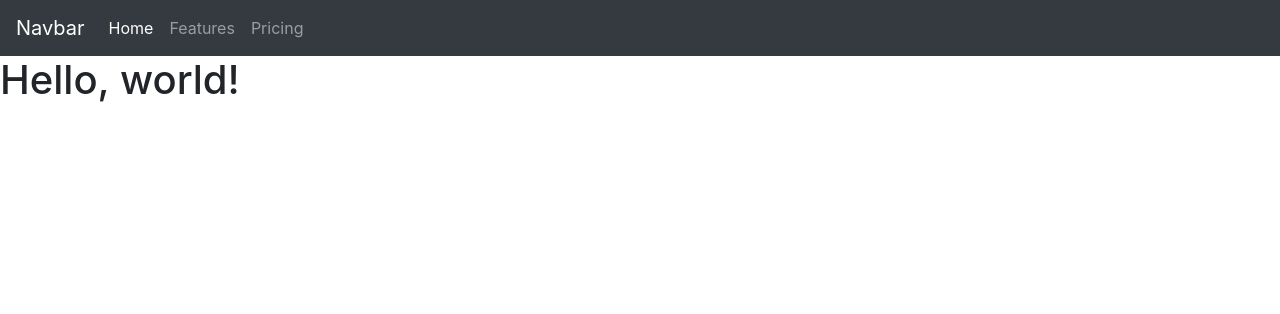
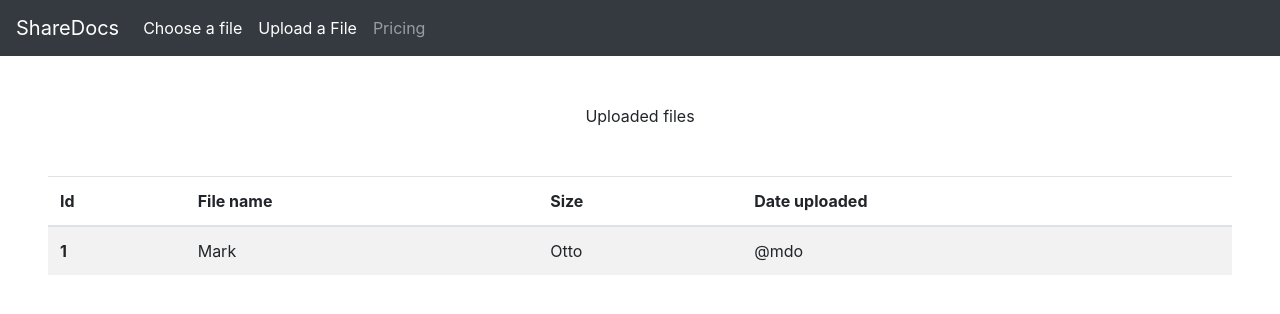
Before and after one commit to SaberHardy/shareDocsOnline, a Django app: page / in a window 1280 px wide. Shown: the top 314 px of the page. Run offline with Django 4.2, Linux system fonts and the light colour scheme; some libraries are stand-ins or nearby versions.

Commit message:
settings to upload file

```diff
--- a/docsApp/urls.py
+++ b/docsApp/urls.py
@@ -2,5 +2,6 @@ from django.urls import path
 from . import views
 
 urlpatterns = [
-    path("", views.home, name="home")
+    path("", views.choose_file, name="choose_file"),
+    path("upload_file/", views.upload_file, name="upload_file")
 ]
--- a/docsApp/views.py
+++ b/docsApp/views.py
@@ -1,5 +1,9 @@
 from django.shortcuts import render
 
 
-def home(request):
+def choose_file(request):
     return render(request, 'docsApp/home.html')
+
+
+def upload_file(request):
+    return render(request, 'docsApp/upload_file.html')
--- a/shareDocs/urls.py
+++ b/shareDocs/urls.py
@@ -1,7 +1,10 @@
+from django.conf.urls.static import static
 from django.contrib import admin
 from django.urls import path, include
+
+from shareDocs import settings
 
 urlpatterns = [
     path("admin/", admin.site.urls),
     path("", include("docsApp.urls")),
-]
+] + static(settings.MEDIA_URL, document_root=settings.MEDIA_ROOT)
--- /dev/null
+++ b/templates/docsApp/base.html
@@ -0,0 +1,53 @@
+{% load static %}
+
+<!doctype html>
+<html lang="en">
+<head>
+    <meta charset="utf-8">
+    <meta name="viewport" content="width=device-width, initial-scale=1, shrink-to-fit=no">
+    <script src="https://code.jquery.com/jquery-3.5.1.min.js"
+            integrity="sha256-9/aliU8dGd2tb6OSsuzixeV4y/faTqgFtohetphbbj0=" crossorigin="anonymous"></script>
+    <!-- Bootstrap CSS -->
+    <link rel="stylesheet" href="https://stackpath.bootstrapcdn.com/bootstrap/4.4.1/css/bootstrap.min.css"
+          integrity="sha384-Vkoo8x4CGsO3+Hhxv8T/Q5PaXtkKtu6ug5TOeNV6gBiFeWPGFN9MuhOf23Q9Ifjh" crossorigin="anonymous">
+    <link rel="icon" type="image/x-icon" href="#" sizes="96x96">
+    <link rel="stylesheet" href="https://cdn.jsdelivr.net/npm/bootstrap-icons@1.8.3/font/bootstrap-icons.css">
+    <title>{% block title %}{% endblock %}</title>
+</head>
+<body>
+
+<nav class="navbar navbar-expand-lg navbar-dark bg-dark">
+    <a class="navbar-brand" href="{% url 'choose_file' %}">ShareDocs</a>
+    <button class="navbar-toggler" type="button" data-toggle="collapse" data-target="#navbarNavDropdown"
+            aria-controls="navbarNavDropdown" aria-expanded="false" aria-label="Toggle navigation">
+        <span class="navbar-toggler-icon"></span>
+    </button>
+    <div class="collapse navbar-collapse" id="navbarNavDropdown">
+        <ul class="navbar-nav">
+            <li class="nav-item active">
+                <a class="nav-link" href="{% url 'choose_file' %}">Choose a file</a>
+            </li>
+            <li class="nav-item active">
+                <a class="nav-link" href="{% url 'upload_file' %}">Upload a File</a>
+            </li>
+            <li class="nav-item">
+                <a class="nav-link" href="#">Pricing</a>
+            </li>
+        </ul>
+    </div>
+</nav>
+
+{% block content %}
+{% endblock %}
+
+<script src="https://cdn.jsdelivr.net/npm/bootstrap@5.1.3/dist/js/bootstrap.bundle.min.js"
+        integrity="sha384-ka7Sk0Gln4gmtz2MlQnikT1wXgYsOg+OMhuP+IlRH9sENBO0LRn5q+8nbTov4+1p"
+        crossorigin="anonymous"></script>
+<script src="https://cdn.jsdelivr.net/npm/@popperjs/core@2.10.2/dist/umd/popper.min.js"
+        integrity="sha384-7+zCNj/IqJ95wo16oMtfsKbZ9ccEh31eOz1HGyDuCQ6wgnyJNSYdrPa03rtR1zdB"
+        crossorigin="anonymous"></script>
+<script src="https://cdn.jsdelivr.net/npm/bootstrap@5.1.3/dist/js/bootstrap.min.js"
+        integrity="sha384-QJHtvGhmr9XOIpI6YVutG+2QOK9T+ZnN4kzFN1RtK3zEFEIsxhlmWl5/YESvpZ13"
+        crossorigin="anonymous"></script>
+</body>
+</html>
--- a/templates/docsApp/home.html
+++ b/templates/docsApp/home.html
@@ -1,51 +1,25 @@
-{% load static %}
-<!doctype html>
-<html lang="en">
-<head>
-    <meta charset="utf-8">
-    <meta name="viewport" content="width=device-width, initial-scale=1, shrink-to-fit=no">
-    <script src="https://code.jquery.com/jquery-3.5.1.min.js"
-            integrity="sha256-9/aliU8dGd2tb6OSsuzixeV4y/faTqgFtohetphbbj0=" crossorigin="anonymous"></script>
-    <!-- Bootstrap CSS -->
-    <link rel="stylesheet" href="https://stackpath.bootstrapcdn.com/bootstrap/4.4.1/css/bootstrap.min.css"
-          integrity="sha384-Vkoo8x4CGsO3+Hhxv8T/Q5PaXtkKtu6ug5TOeNV6gBiFeWPGFN9MuhOf23Q9Ifjh" crossorigin="anonymous">
-    <link rel="icon" type="image/x-icon" href="#" sizes="96x96">
-    <link rel="stylesheet" href="https://cdn.jsdelivr.net/npm/bootstrap-icons@1.8.3/font/bootstrap-icons.css">
-    <title>{% block title %}{% endblock %}</title>
-</head>
-<body>
+{% extends 'docsApp/base.html' %}
 
-<nav class="navbar navbar-expand-lg navbar-dark bg-dark">
-    <a class="navbar-brand" href="#">Navbar</a>
-    <button class="navbar-toggler" type="button" data-toggle="collapse" data-target="#navbarNavDropdown"
-            aria-controls="navbarNavDropdown" aria-expanded="false" aria-label="Toggle navigation">
-        <span class="navbar-toggler-icon"></span>
-    </button>
-    <div class="collapse navbar-collapse" id="navbarNavDropdown">
-        <ul class="navbar-nav">
-            <li class="nav-item active">
-                <a class="nav-link" href="#">Home</a>
-            </li>
-            <li class="nav-item">
-                <a class="nav-link" href="#">Features</a>
-            </li>
-            <li class="nav-item">
-                <a class="nav-link" href="#">Pricing</a>
-            </li>
-        </ul>
+{% block content %}
+    <p class="text-center my-5">Uploaded files</p>
+    <div class="mx-5">
+        <table class="table table-striped table-hover">
+            <thead>
+            <tr>
+                <th scope="col">Id</th>
+                <th scope="col">File name</th>
+                <th scope="col">Size</th>
+                <th scope="col">Date uploaded</th>
+            </tr>
+            </thead>
+            <tbody>
+            <tr>
+                <th scope="row">1</th>
+                <td>Mark</td>
+                <td>Otto</td>
+                <td>@mdo</td>
+            </tr>
+            </tbody>
+        </table>
     </div>
-</nav>
-
-<h1>Hello, world!</h1>
-
-<script src="https://cdn.jsdelivr.net/npm/bootstrap@5.1.3/dist/js/bootstrap.bundle.min.js"
-        integrity="sha384-ka7Sk0Gln4gmtz2MlQnikT1wXgYsOg+OMhuP+IlRH9sENBO0LRn5q+8nbTov4+1p"
-        crossorigin="anonymous"></script>
-<script src="https://cdn.jsdelivr.net/npm/@popperjs/core@2.10.2/dist/umd/popper.min.js"
-        integrity="sha384-7+zCNj/IqJ95wo16oMtfsKbZ9ccEh31eOz1HGyDuCQ6wgnyJNSYdrPa03rtR1zdB"
-        crossorigin="anonymous"></script>
-<script src="https://cdn.jsdelivr.net/npm/bootstrap@5.1.3/dist/js/bootstrap.min.js"
-        integrity="sha384-QJHtvGhmr9XOIpI6YVutG+2QOK9T+ZnN4kzFN1RtK3zEFEIsxhlmWl5/YESvpZ13"
-        crossorigin="anonymous"></script>
-</body>
-</html>
+{% endblock %}
```
Also changed, not shown: shareDocs/settings.py (+8 -1 lines), templates/docsApp/upload_file.html (added, +15 -0 lines).
